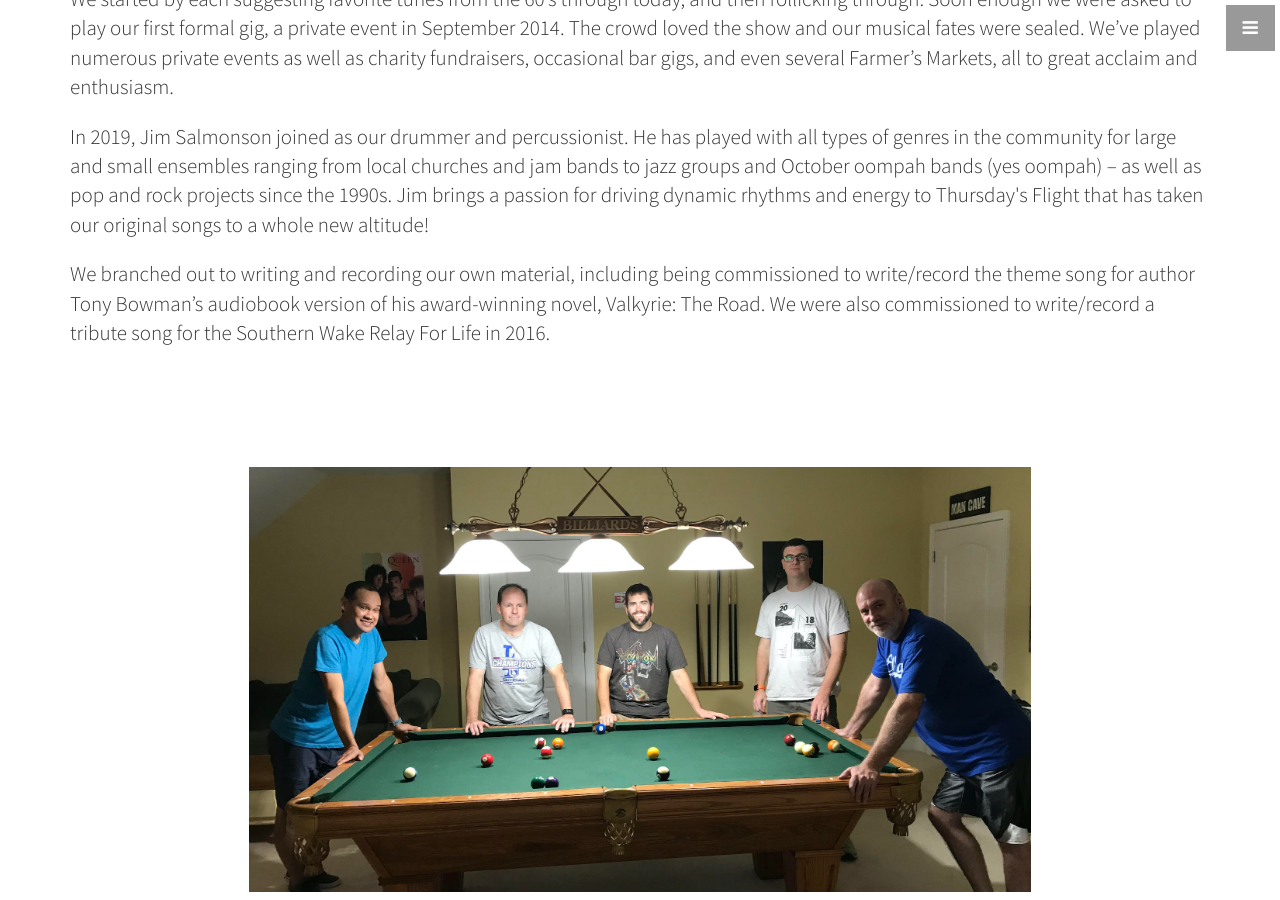
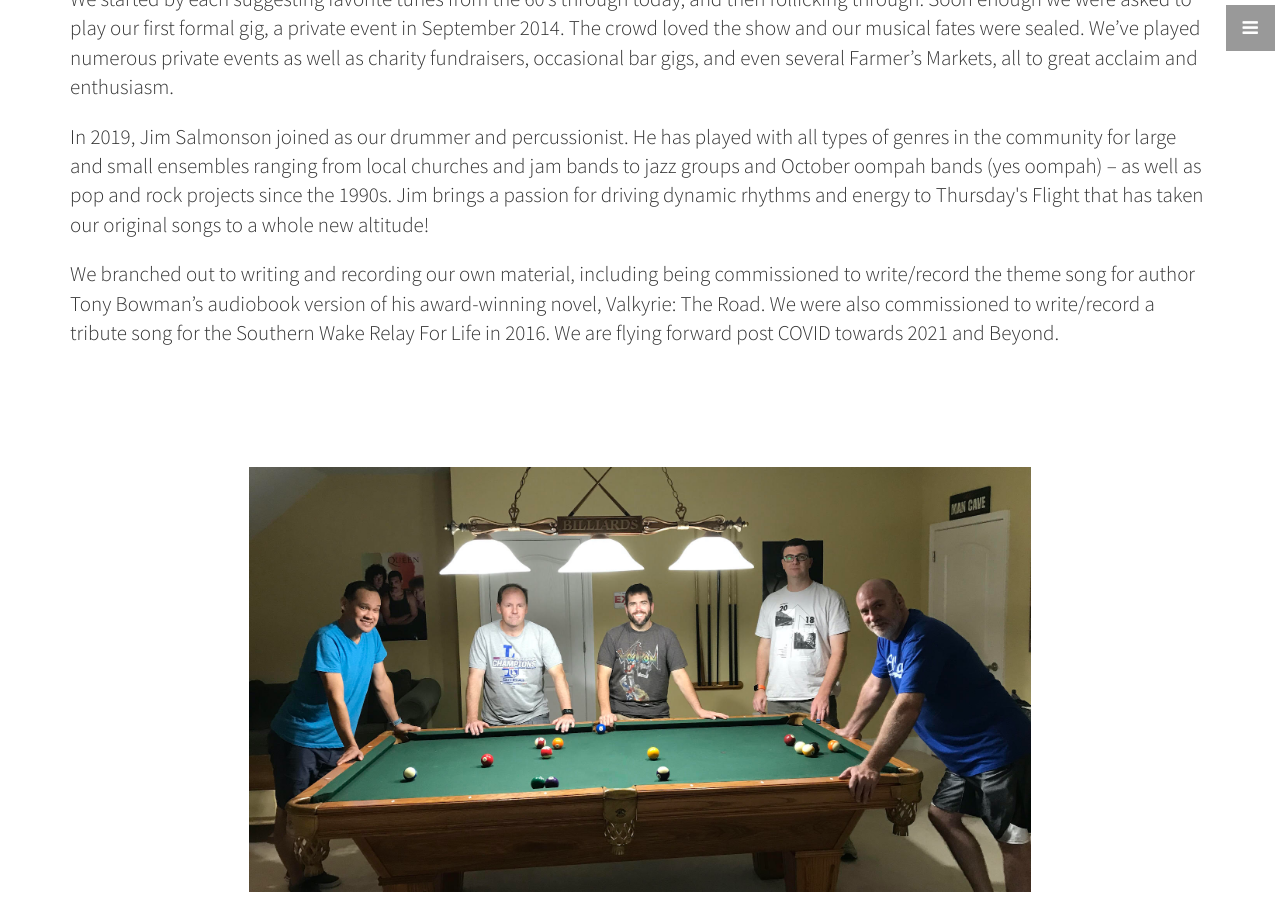
Before and after one commit to thursdaysflight/thursdaysflight.github.io, a Jekyll site: the page built from index.html, in a window 1280 px wide and 900 px high, scrolled down 2284 px. Built offline with Jekyll 4.4.1, drawn with Linux system fonts in a browser that asks for light colours.

Commit message:
Update about.html
Added text for post COVID.

```diff
--- a/_includes/about.html
+++ b/_includes/about.html
@@ -29,6 +29,8 @@
           commissioned to write/record the theme song for author Tony Bowman’s audiobook
           version of his award-winning novel, Valkyrie: The Road. We were also commissioned
           to write/record a tribute song for the Southern Wake Relay For Life in 2016.
+
+          We are flying forward post COVID towards 2021 and Beyond.
         </p>
       </div>
     </div>
```
